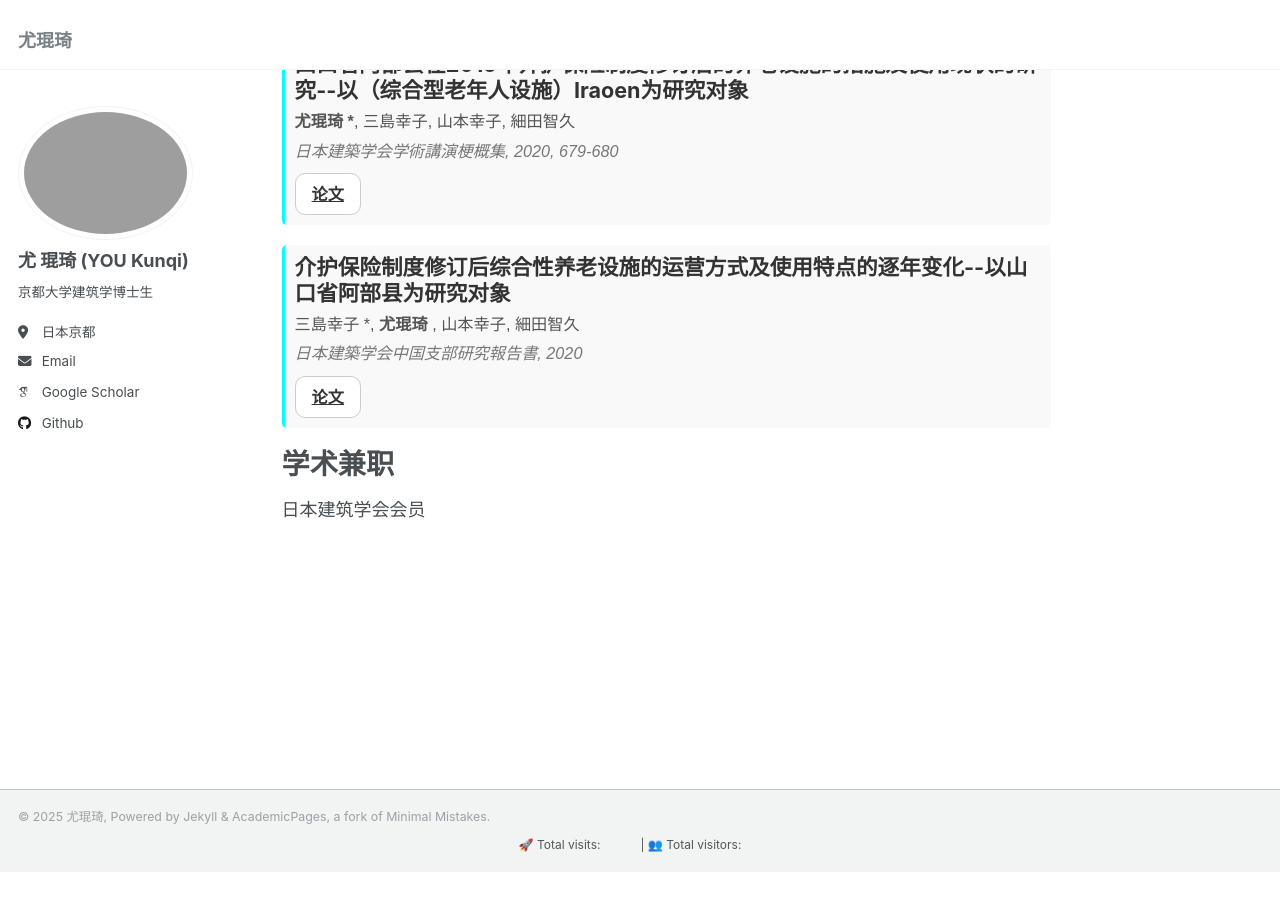
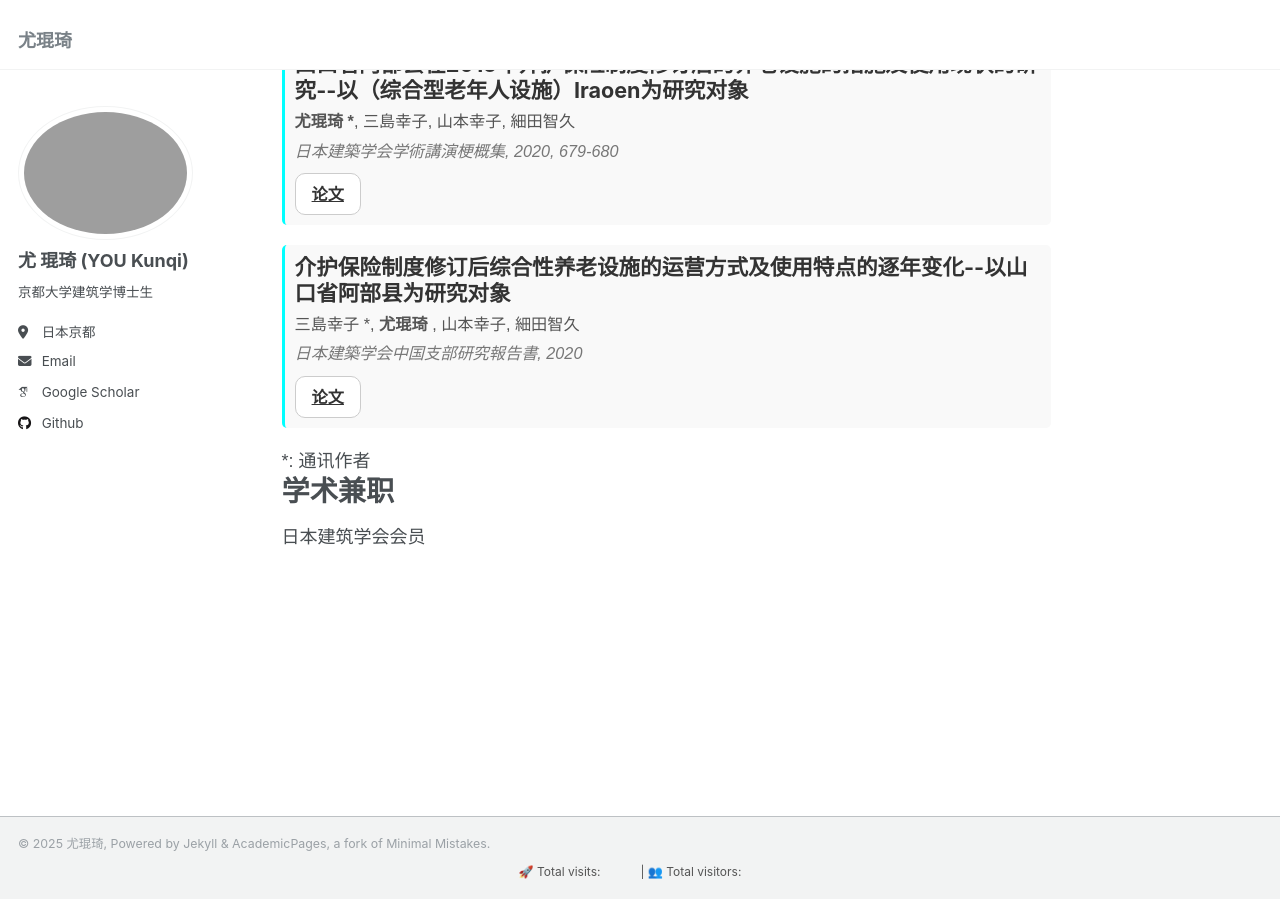
Before and after one commit to youkunqi/youkunqi.github.io, a Jekyll site: the page built from _pages/about.md, in a window 1280 px wide and 900 px high, scrolled down 1398 px. Built offline with Jekyll 4.4.1, drawn with Linux system fonts in a browser that asks for light colours; some web fonts are replaced; comment, search, counter and statistics services are not loaded; before the commit the page ends 2271 px from its top, so only the background shows below that.

Commit message:
Update about.md

```diff
--- a/_pages/about.md
+++ b/_pages/about.md
@@ -88,7 +88,7 @@ redirect_from:
       <a href="files/202002.pdf" class="button" target="_blank">论文</a>
     </div>
   </div>
-
+  *: 通讯作者
 </div>
 
 
```
